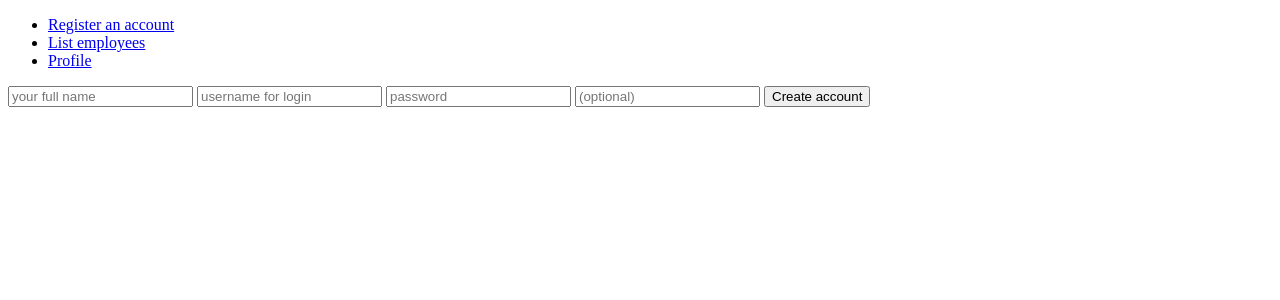
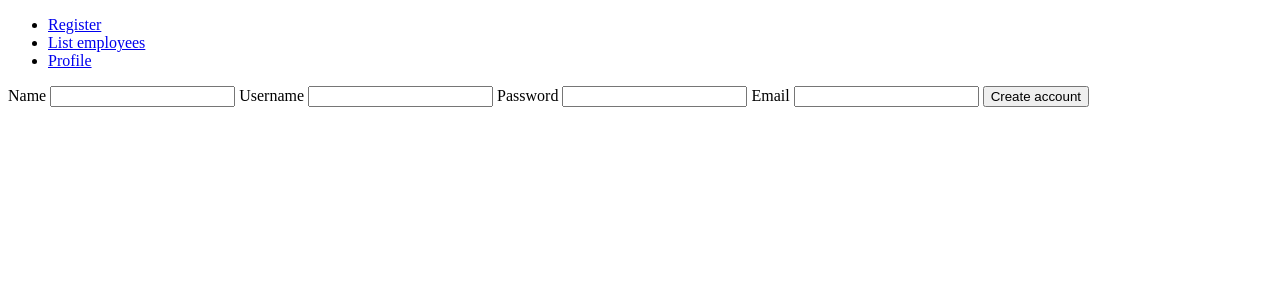
Before and after one commit to MiguelSombrero/skill-em-all, a Flask app: page /accounts/new in a window 1280 px wide. Shown: the top 300 px of the page. Run offline with Flask 2, Linux system fonts and the light colour scheme.

Commit message:
betterments to account form with wtforms

```diff
--- /dev/null
+++ b/application/accounts/forms.py
@@ -0,0 +1,11 @@
+from flask_wtf import FlaskForm
+from wtforms import StringField, PasswordField
+
+class AccountForm(FlaskForm):
+    name = StringField("Name")
+    username = StringField("Username")
+    password = PasswordField("Password")
+    email = StringField("Email")
+
+    class Meta:
+        csrf = False
--- a/application/accounts/views.py
+++ b/application/accounts/views.py
@@ -1,10 +1,13 @@
 from application import app, db
 from flask import render_template, request, redirect, url_for
 from application.accounts.models import Account
+from application.accounts.forms import AccountForm
 
 @app.route("/accounts/new")
 def accounts_form():
-    return render_template("accounts/account_form.html")
+    return render_template("accounts/account_form.html",
+        form = AccountForm()
+    )
 
 @app.route("/accounts/<account_id>", methods=["GET"])
 def account_profile(account_id):
@@ -20,11 +23,13 @@ def accounts_get():
 
 @app.route("/accounts", methods=["POST"])
 def accounts_create():
+    form = AccountForm(request.form)
+
     account = Account(
-        request.form.get("name"),
-        request.form.get("username"),
-        request.form.get("password"),
-        request.form.get("email")
+        form.name.data,
+        form.username.data,
+        form.password.data,
+        form.email.data
     )
 
     db.session.add(account)
--- a/application/templates/accounts/account_form.html
+++ b/application/templates/accounts/account_form.html
@@ -2,10 +2,18 @@
 
 {% block body %}
 <form method="POST" action="{{ url_for('accounts_create') }}">
-  <input type="text" name="name" placeholder="your full name"/>
-  <input type="text" name="username" placeholder="username for login"/>
-  <input type="password" name="password" placeholder="password"/>
-  <input type="text" name="email" placeholder="(optional)"/>
+  {{ form.name.label }}
+  {{ form.name }}
+
+  {{ form.username.label }}
+  {{ form.username }}
+
+  {{ form.password.label }}
+  {{ form.password }}
+
+  {{ form.email.label }}
+  {{ form.email }}
+
   <input type="submit" value="Create account"/>
 </form>
 {% endblock %}
--- a/application/templates/layout.html
+++ b/application/templates/layout.html
@@ -7,7 +7,7 @@
 
   <body>
     <ul>
-      <li><a href="{{ url_for('accounts_form') }}">Register an account</a></li>
+      <li><a href="{{ url_for('accounts_form') }}">Register</a></li>
       <li><a href="{{ url_for('accounts_get') }}">List employees</a></li>
       <li><a href="{{ url_for('account_profile', account_id=1) }}">Profile</a></li>
     </ul>
--- a/requirements.txt
+++ b/requirements.txt
@@ -1,9 +1,11 @@
 click==7.1.2
 Flask==1.1.2
 Flask-SQLAlchemy==2.4.1
+Flask-WTF==0.14.3
 gunicorn==20.0.4
 itsdangerous==1.1.0
 Jinja2==2.11.2
 MarkupSafe==1.1.1
 SQLAlchemy==1.3.16
 Werkzeug==1.0.1
+WTForms==2.3.1
```
Also changed, not shown: documentation/features.md (+14 -2 lines), README.md.
